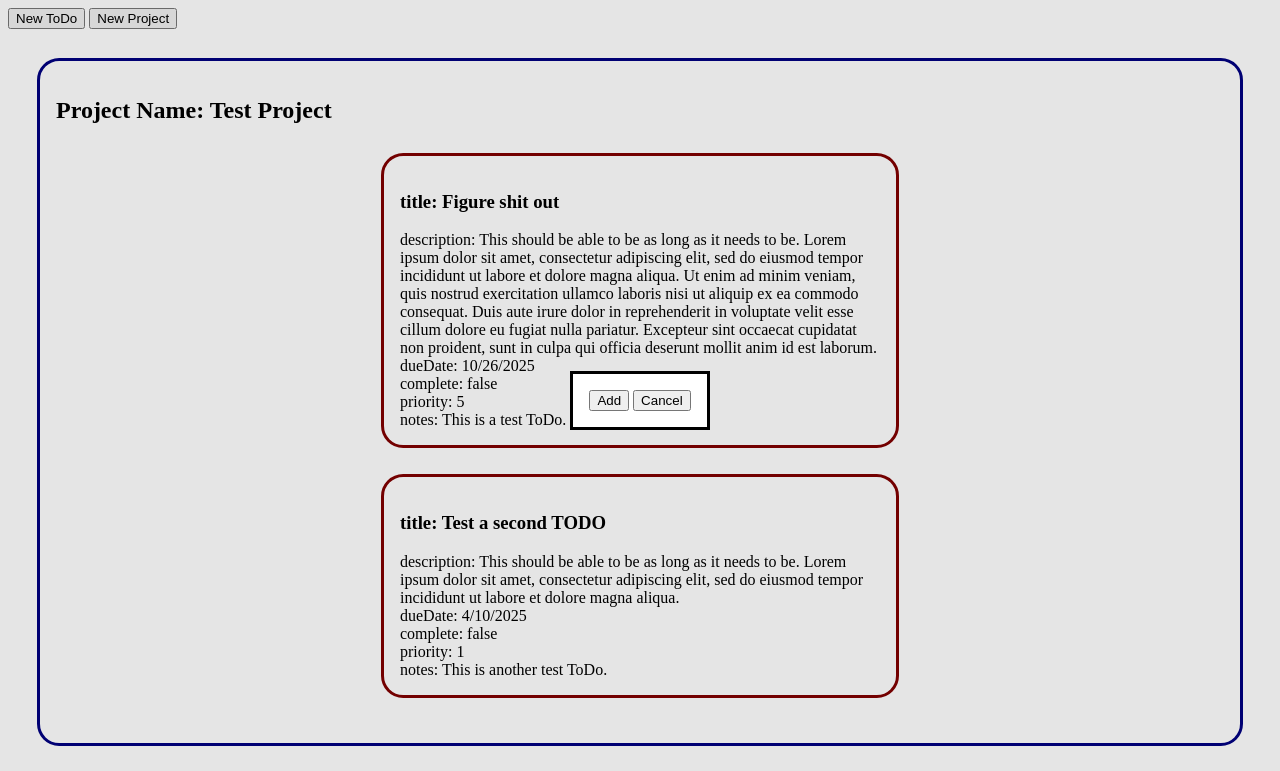
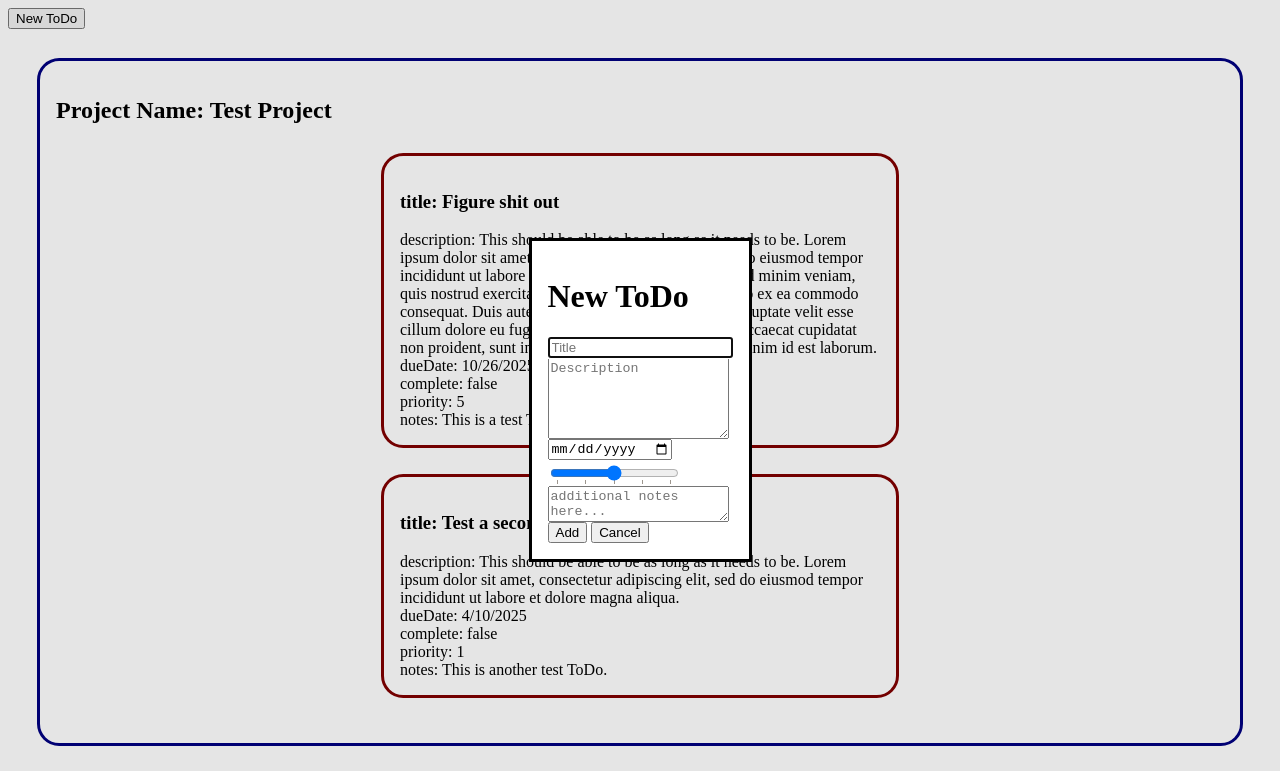
Before and after one commit to strgtscntst/Project---Todo-List, a website built with webpack: page src/template.html in a window 1280 px wide. Both pictures are taken after a click on the button "New ToDo". Shown: the top 771 px of the page. Built offline with nearby package versions, Linux system fonts and the light colour scheme.

Commit message:
add content population for modal
- based population information on the button pressed
- reformatted addElementToParent() for readability
- added datalist for "priority" input range
- next goal is to assess whether to extract inputModals from
    inputWindowController

```diff
--- a/src/index.js
+++ b/src/index.js
@@ -98,7 +98,8 @@ class ToDo{
 
 (function inputWindowController(){
 
-    //declare buttons
+    //cache DOM elements
+
     const newProjectButton = document.getElementById("newProjectButton");
     const content = CONTENT;
     const modalAddBtn = document.getElementById('addBtn')
@@ -117,22 +118,68 @@ class ToDo{
             }
         })
     modalCancelBtn
+        // clear contents of #modalContent
         .addEventListener('click', ()=> {
             dialog.close()
         })
     modalAddBtn
         .addEventListener('click', ()=>{
+
             //submitContent(target, newContent)
+
             console.log("Added Content")
+            // clear contents of #modalContent
             dialog.close()
         })
 
     var inputModals = (function(){
-
+        //TODO: extract this module into its own thing. Indentation too deep.
+        //      Going to have to remember to return the operations used.
 
         function newToDo(target){
             console.log("new todo button pressed")
             //populate Modal
+            let header = document.createElement(`h1`)
+            header.textContent = "New ToDo"
+
+            modalContent.appendChild(header)
+
+            //title
+            addElementToParent('input', modalContent, {
+                type: 'text',
+                id: 'title',
+                placeholder: 'Title',
+            })
+
+            //description
+            addElementToParent('textarea', modalContent, {
+                id: 'description',
+                rows: 5,
+                placeholder: 'Description',
+            })
+
+            //dueDate
+            addElementToParent('input', modalContent, {
+                type: 'date',
+                id: 'dueDate',
+            })
+
+            //priority
+            addElementToParent('input', modalContent, {
+                type: 'range',
+                id: 'priority',
+                value: 3,
+                min: 1,
+                max: 5,
+                list: 'markers',
+
+            })
+            //notes
+            addElementToParent('textArea', modalContent, {
+                id: 'notes',
+                placeHolder: 'additional notes here...',
+                rows: 2,
+            })
 
             dialog.showModal()
         }
@@ -140,7 +187,27 @@ class ToDo{
             console.log("new project button pressed")
 
             //populate Modal
+            let header = document.createElement(`h1`)
+            header.textContent = "New Project"
+
+            modalContent.appendChild(header)
+
+            addElementToParent('input', modalContent, {
+                type: 'text',
+                id: 'projectNameField',
+                placeholder: 'Project Name'
+            })
+
             dialog.showModal()
+        }
+
+        function addElementToParent(element, parent, options = {}){
+            let newElement = document.createElement(element)
+            for(let attribute in options){
+                newElement.setAttribute(attribute, options[attribute])
+            }
+
+            parent.appendChild(newElement)
         }
 
         return{
--- a/src/styles.css
+++ b/src/styles.css
@@ -7,7 +7,6 @@
     padding: 1em;
     outline: 3px solid navy;
     border-radius: 1.2em;
-    /* text-align: center; */
 
 }
 
@@ -18,3 +17,7 @@
     border-radius: 1.2em;
     width: 30em;
 }
+
+#modalContent>*{
+    display: block;
+}
--- a/src/template.html
+++ b/src/template.html
@@ -7,14 +7,23 @@
 </head>
 <body>
     <dialog id="userInputDialog">
+        <form id="modalContent"></form>
+        <datalist id="markers">
+            <option value="0"></option>
+            <option value="1"></option>
+            <option value="2"></option>
+            <option value="3"></option>
+            <option value="4"></option>
+            <option value="5"></option>
+        </datalist>
         <button id="addBtn">Add</button>
         <button id="cancelBtn">Cancel</button>
     </dialog>
     <div id="content">
 
         <button class="newToDoButton">New ToDo</button>
-        <button id="newProjectButton">New Project</button>
 
     </div>
+    <button id="newProjectButton">New Project</button>
 </body>
 </html>
```
